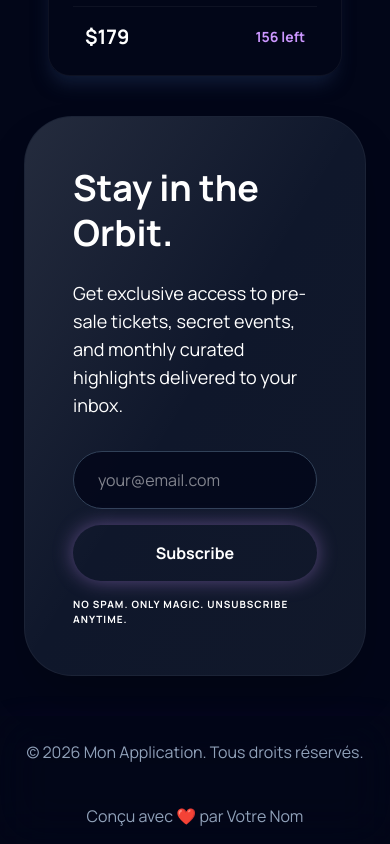
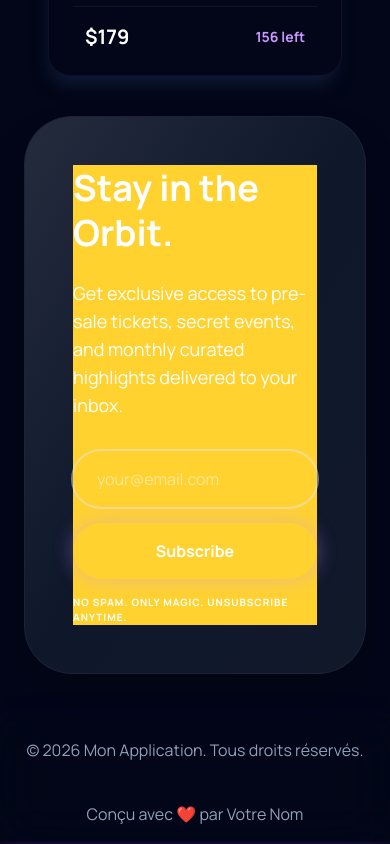
Before and after one commit to Zeno-Solutions/congo-sphere, a Next.js app: page / in a window 390 px wide. Shown: the part 4827-5671 px from the top of the page. Built offline with nearby package versions, Linux system fonts and the light colour scheme.

Commit message:
responsive newsletters

```diff
--- a/components/Newsletter/Newsletter.tsx
+++ b/components/Newsletter/Newsletter.tsx
@@ -5,8 +5,8 @@ export default function Newsletter() {
     <Contenaire className="mt-10">
       <section className=" relative rounded-[3rem] overflow-hidden bg-slate-900 border border-white/5 shadow-2xl ">
         <div className="absolute inset-0 bg-linear-to-br from-primary/10 via-transparent to-secondary/10"></div>
-        <div className="relative grid md:grid-cols-2 gap-12 p-12 md:p-20 items-center">
-          <div>
+        <div className="relative grid lg:grid-cols-2 gap-12 p-12 md:p-20 items-center">
+          <div className="md:w-full bg-amber-300">
             <h2 className="text-4xl font-extrabold font-headline text-white mb-6 leading-tight">
               Stay in the Orbit.
             </h2>
@@ -16,7 +16,7 @@ export default function Newsletter() {
             </p>
             <div className="flex flex-col sm:flex-row gap-4">
               <input
-                className="rounded-full px-6 py-4 grow w-full  border border-slate-700 bg-slate-950/80 text-white outline-none focus:border-purple-400 focus:ring-2 focus:ring-purple-500/20"
+                className="bg-surface-container-highest border-none rounded-full px-6 py-4 grow text-white placeholder:text-outline ring-2 ring-primary/50 font-body "
                 placeholder="your@email.com"
                 type="email"
               />
```
